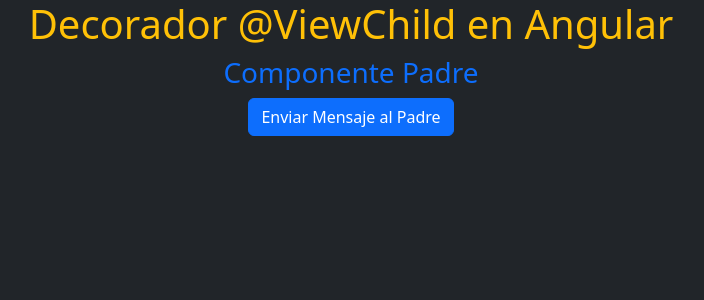
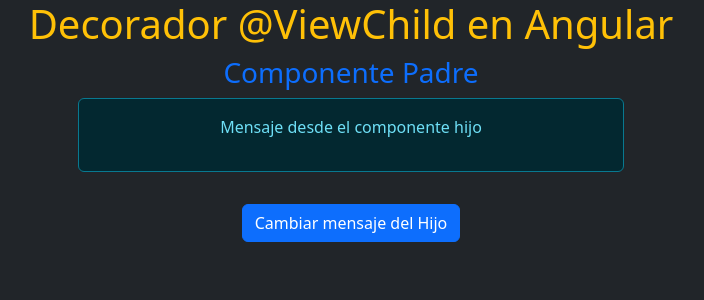
Before and after one commit to odgm/angular-app, an Angular app: page / in a window 1280 px wide. Shown: the top 300 px of the page, without its empty margins (289-993 px from the left). Built offline with nearby package versions, Linux system fonts and the light colour scheme.

Commit message:
agregamos el @ViewChild al componente padre

```diff
--- a/src/app/padre/hijo/hijo.html
+++ b/src/app/padre/hijo/hijo.html
@@ -1,5 +1,3 @@
-<div class="container">
-    <button class="btn btn-primary" (click)="enviarMensaje()">
-        Enviar Mensaje al Padre
-    </button>
+<div class="alert alert-info w-50 mx-auto">
+    <p>{{mensaje}}</p>
 </div>
--- a/src/app/padre/hijo/hijo.ts
+++ b/src/app/padre/hijo/hijo.ts
@@ -1,4 +1,4 @@
-import { Component, EventEmitter, Input, Output } from '@angular/core';
+import { Component } from '@angular/core';
 
 @Component({
   selector: 'app-hijo',
@@ -7,10 +7,10 @@ import { Component, EventEmitter, Input, Output } from '@angular/core';
   styleUrl: './hijo.css',
 })
 export class Hijo {
-  @Output() notificarPadre = new EventEmitter<string>();
+  mensaje: string = 'Mensaje desde el componente hijo';
 
-  enviarMensaje(){
-    //Emitir el evento con un mensaje (en este caso se emite una cadena)
-    this.notificarPadre.emit('Mensaje desde el componente hijo al padre');
+  cambiarMensaje(nuevoMensaje: string){
+    this.mensaje = nuevoMensaje;
   }
+
 }
--- a/src/app/padre/padre.html
+++ b/src/app/padre/padre.html
@@ -1,8 +1,5 @@
 <div class="container">
     <h3 class="text-primary">Componente Padre</h3>
-    <app-hijo (notificarPadre)="recibirNotificacion($event)"></app-hijo>
-
-    @if(mensaje){
-        <p class="mt-3 alert alert-info w-50 mx-auto">{{mensaje}}</p>
-    }
+    <app-hijo/>
+    <button class="btn btn-primary mt-3" (click)="cambiarMensajeHijo()">Cambiar mensaje del Hijo</button>
 </div>
--- a/src/app/padre/padre.ts
+++ b/src/app/padre/padre.ts
@@ -1,4 +1,4 @@
-import { Component } from '@angular/core';
+import { Component, ViewChild } from '@angular/core';
 import { Hijo } from "./hijo/hijo";
 
 @Component({
@@ -8,10 +8,9 @@ import { Hijo } from "./hijo/hijo";
   styleUrl: './padre.css',
 })
 export class Padre {
-  mensaje: string = '';
+  @ViewChild(Hijo) componenteHijo!: Hijo;
 
-  // Se eminitió una cadena, es lo que vamos a recivir del componente hijo
-  recibirNotificacion(mensaje: string){
-    this.mensaje = mensaje;
+  cambiarMensajeHijo() {
+    throw new Error('Method not implemented.');
   }
 }
```
